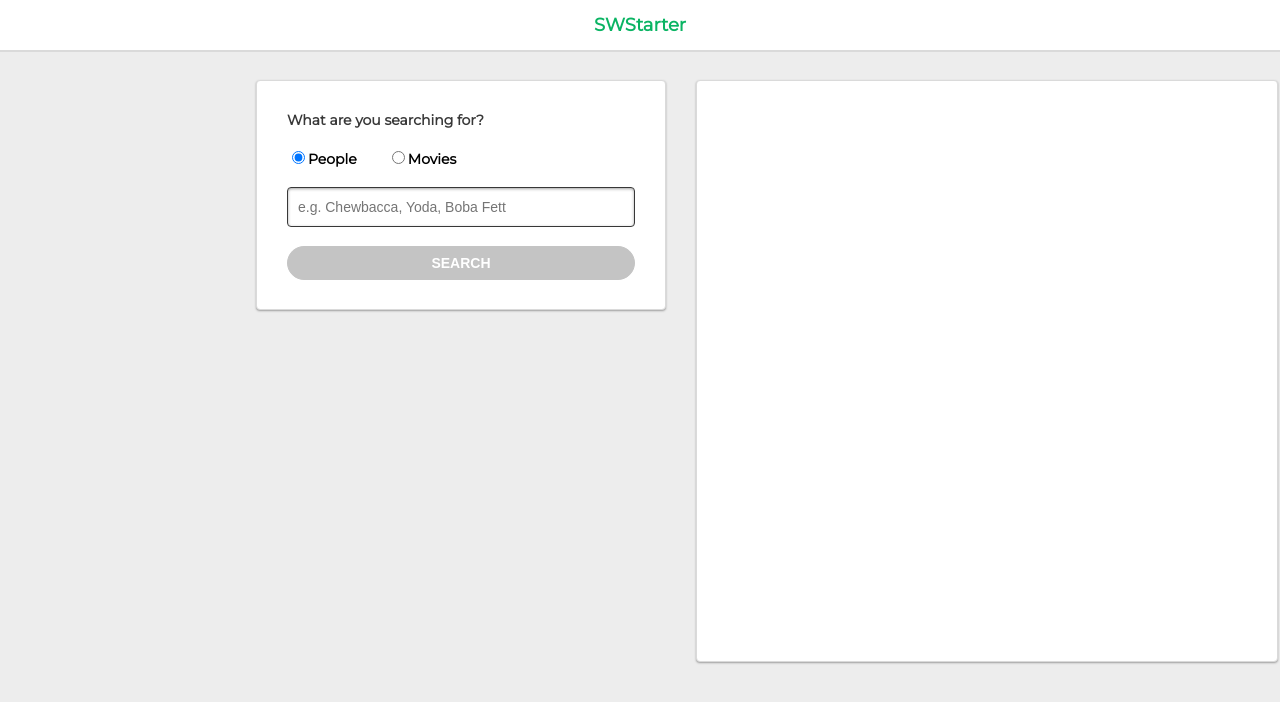
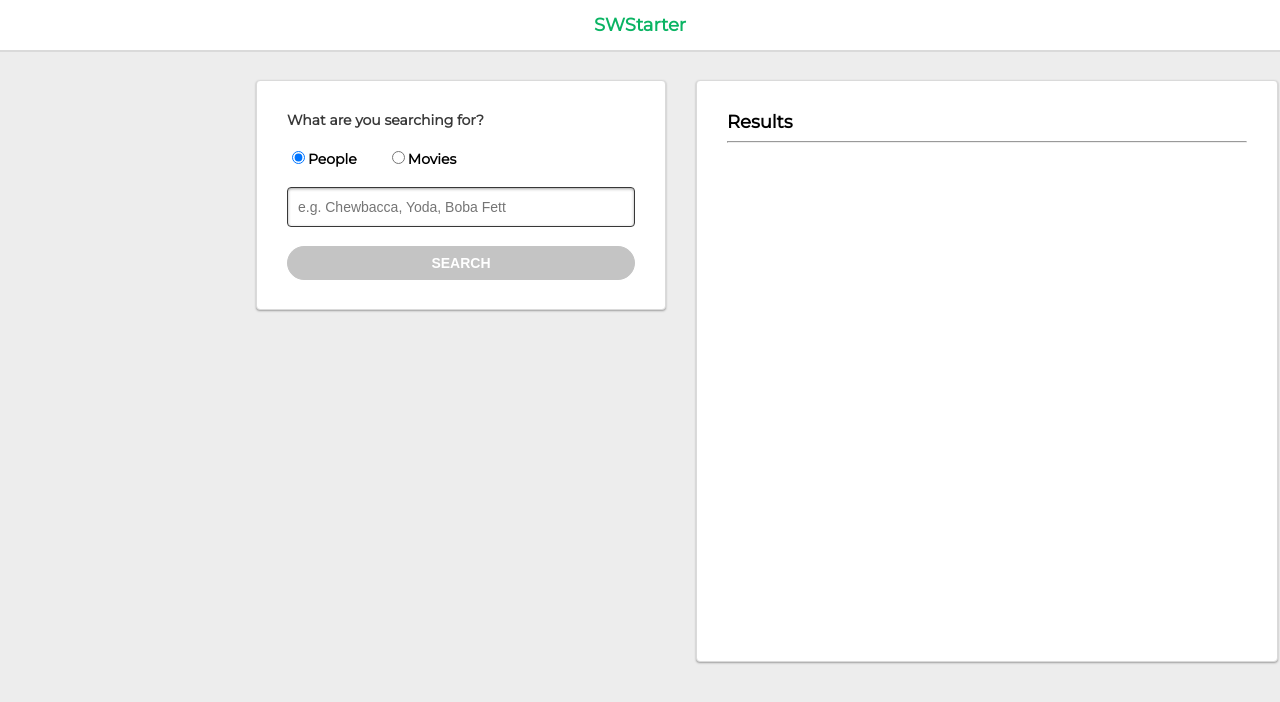
Before and after one commit to mtvickery1/react-star-wars, a React app in the folder boilerplate-react-master/: page / in a window 1280 px wide. Shown: the top 702 px of the page. Built offline with nearby package versions, Linux system fonts and the light colour scheme; no server answers; the HTML template or start-up script is replaced by a standard one.

Commit message:
pulling SWAPI data to console

```diff
--- a/boilerplate-react-master/package.json
+++ b/boilerplate-react-master/package.json
@@ -5,6 +5,7 @@
   "dependencies": {
     "@babel/core": "7.1.0",
     "@svgr/webpack": "2.4.1",
+    "axios": "^0.18.0",
     "babel-core": "7.0.0-bridge.0",
     "babel-eslint": "9.0.0",
     "babel-jest": "23.6.0",
--- a/boilerplate-react-master/public/index.html
+++ b/boilerplate-react-master/public/index.html
@@ -1,5 +1,6 @@
 <!DOCTYPE html>
 <html lang="en">
+
 <head>
   <meta charset="utf-8">
   <link rel="shortcut icon" href="%PUBLIC_URL%/favicon.ico">
@@ -22,7 +23,10 @@
   <title>LawnStarter</title>
   <!-- Google Font -->
   <link href="https://fonts.googleapis.com/css?family=Montserrat" rel="stylesheet">
+  <!-- jQuery -->
+  <script src="https://cdnjs.cloudflare.com/ajax/libs/jquery/3.2.1/jquery.min.js"></script>
 </head>
+
 <body>
   <noscript>
     You need to enable JavaScript to run this app.
@@ -39,4 +43,5 @@
       To create a production bundle, use `npm run build` or `yarn build`.
     -->
 </body>
+
 </html>
--- a/boilerplate-react-master/src/components/SearchButton.js
+++ b/boilerplate-react-master/src/components/SearchButton.js
@@ -1,7 +1,7 @@
 import React from "react";
 
 const SearchButton = props => {
-  console.log('state', props.state);
+  // console.log('state', props.state);
 
   // Making search button gray if disabled
   if (!props.state.search) {
@@ -24,7 +24,8 @@ const SearchButton = props => {
       height: "34px",
       borderRadius: "20px",
       border: buttonBackground.border,
-      backgroundColor: buttonBackground.backgroundColor
+      backgroundColor: buttonBackground.backgroundColor,
+      cursor: "pointer"
     },
     // Search Button Text
     searchButtonText: {
--- a/boilerplate-react-master/src/views/Main.js
+++ b/boilerplate-react-master/src/views/Main.js
@@ -3,10 +3,12 @@ import MainContainer from "../components/MainContainer";
 import SearchContainer from "../components/SearchContainer";
 import ResultsContainer from "../components/ResultsContainer";
 import SearchButton from "../components/SearchButton";
+import axios from "axios";
 
 // Styles
 const styles = {
 
+  //==================== SEARCH CONTAINER====================//
   // What Are You Searching For
   whatAreYouSearchingFor: {
     fontSize: "14px",
@@ -49,19 +51,54 @@ const styles = {
     paddingLeft: "10px",
     paddingTop: "10px",
     paddingBottom: "10px"
+  },
+  //==================== RESULTS CONTAINER====================//
+  // Title
+  resultsTitle: {
+    fontSize: "18px",
+    fontWeight: "bold",
+    fontStyle: "normal",
+    fontStretch: "normal",
+    lineHeight: "normal",
+    letterSpacing: "normal",
+    color: "#000000"
   }
+
 };
 
 export default class Home extends Component {
   state = {
     radioSelected: "people",
-    search: ""
+    search: "",
+    peopleResults: [],
+    movieResults: []
   };
 
-  componentDidUpdate() {
-    console.log('updated');
-    console.log(this.state.radioSelected);
+  componentDidMount() {
+    this.getPeople()
+    this.getMovie()
+  }
+
+  getPeople () {
+    return axios.get("https://swapi.co/api/people/")
+    .then((response) => {
+      console.log('response', response.data.results);
+      this.setState({ peopleResults: response.data.results })
+    })
   };
+
+  getMovie () {
+    return axios.get("https://swapi.co/api/films/")
+    .then((response) => {
+      console.log('response', response.data.results);
+      this.setState({ movieResults: response.data.results })
+    })
+  };
+
+  // componentDidUpdate() {
+  //   console.log('updated');
+  //   console.log(this.state.radioSelected);
+  // };
 
   // getInitialState() {
   //   return {search: ""}
@@ -76,25 +113,43 @@ export default class Home extends Component {
 
   handleFormSubmit = () => {
     console.log(this.state.radioSelected);
-
+    this.getPeople()
     // People Search
     if (this.state.radioSelected === "people") {
       console.log("Searching People");
+
     }
 
     // Movie Search
     if (this.state.radioSelected === "movies") {
       console.log("Searching Movies");
+      this.getMovie()
     }
   };
 
   render() {
 
+    // var url = "https://www.omdbapi.com/?t=";
+    // var title = "zoolander";
+    // var details = "&y=&plot=short&apikey=trilogy";
+    // var queryURL = url + title + details;
+
+    // $.ajax({
+    //   url: queryURL,
+    //   method: "GET"
+    // }).then(function (response) {
+    //   console.log(response);
+    //   console.log(response.Runtime);
+    //   console.log(response.Title);
+    //   console.log(response.Year);
+    //   console.log(response.Plot);
+    // });
+
     // Changing placeholder based on search choice
     if (this.state.radioSelected === "people") {
       var placeholder = "e.g. Chewbacca, Yoda, Boba Fett"
     } else {
-      placeholder = "e.g. The Phantom Menace, Return of The Jedi"
+      placeholder = "e.g. The Phantom Menace, Return of the Jedi"
     }
 
     return (
@@ -128,7 +183,12 @@ export default class Home extends Component {
               <SearchButton state={this.state} disabled={!this.state.search} onClick={this.handleFormSubmit} />
             </form>
           </SearchContainer>
-          <ResultsContainer />
+          <ResultsContainer>
+            <div style={styles.resultsTitle}>
+              Results
+            </div>
+            <hr />
+          </ResultsContainer>
         </MainContainer>
 
       </div>
```
Also changed, not shown: boilerplate-react-master/src/components/MainContainer.js (indentation only), boilerplate-react-master/src/components/SearchContainer.js (indentation only), 1 other file (tests, documents, lock files or other folders). Lines whose indentation alone changed are shown as unchanged.
